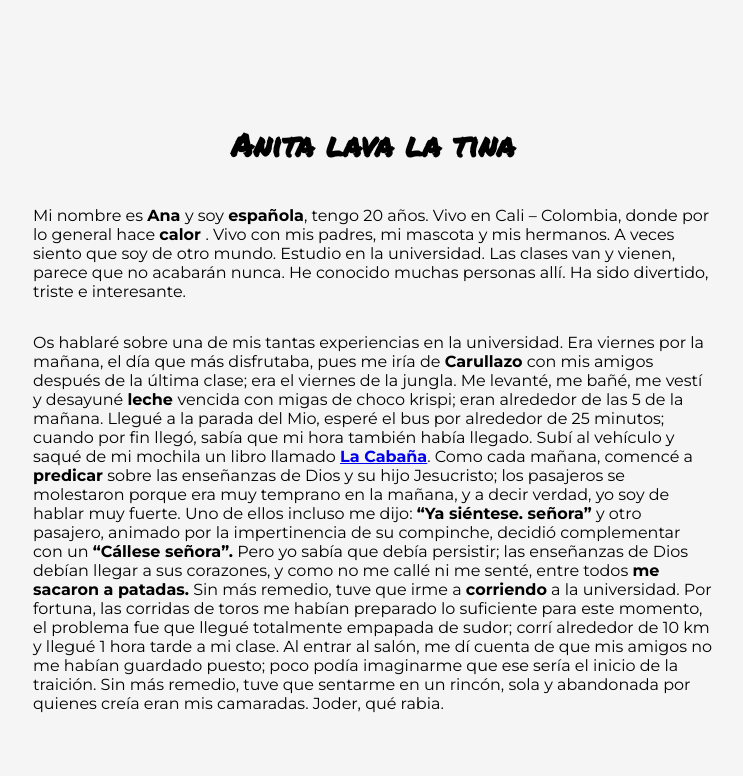
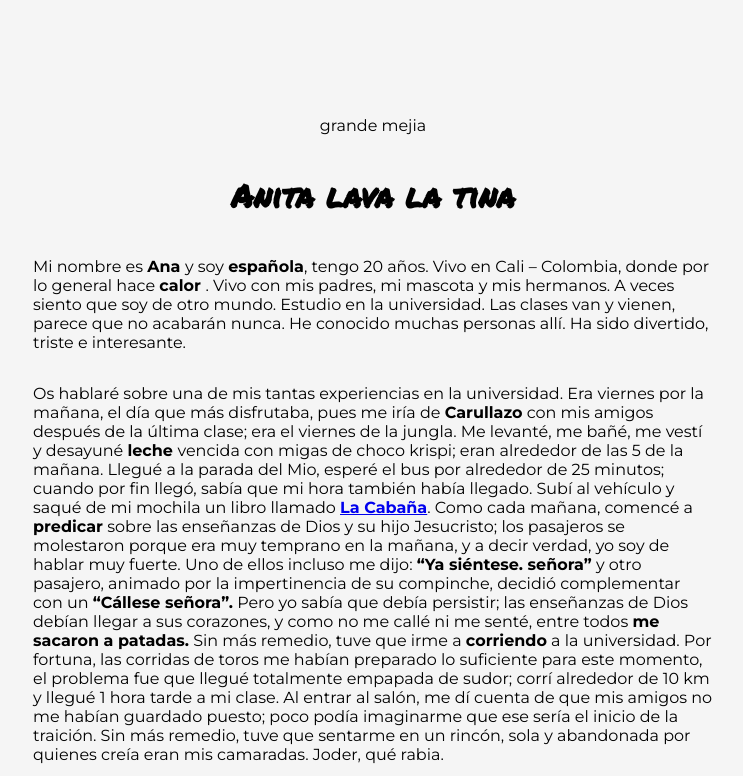
Before and after one commit to Sok4h/Historia-Interactiva, a plain HTML site: page index.html in a window 1280 px wide. Shown: the top 776 px of the page, without its empty margins (267-1010 px from the left). Drawn offline with Linux system fonts and the light colour scheme; grey boxes are pictures that could not be loaded.

Commit message:
grande mejia

```diff
--- a/index.html
+++ b/index.html
@@ -10,6 +10,8 @@
 
 <body>
     <main>
+
+        <p>grande mejia</p>
         <h1>Anita lava la tina</h1>
         <p>
             Mi nombre es <strong class="imgs">Ana <span><img src="https://www.12minutos.com/thumb/4/e/2/9/e2968f2ec7be289d6be394e384d67b54.jpg" alt=""></span> </strong>
```
